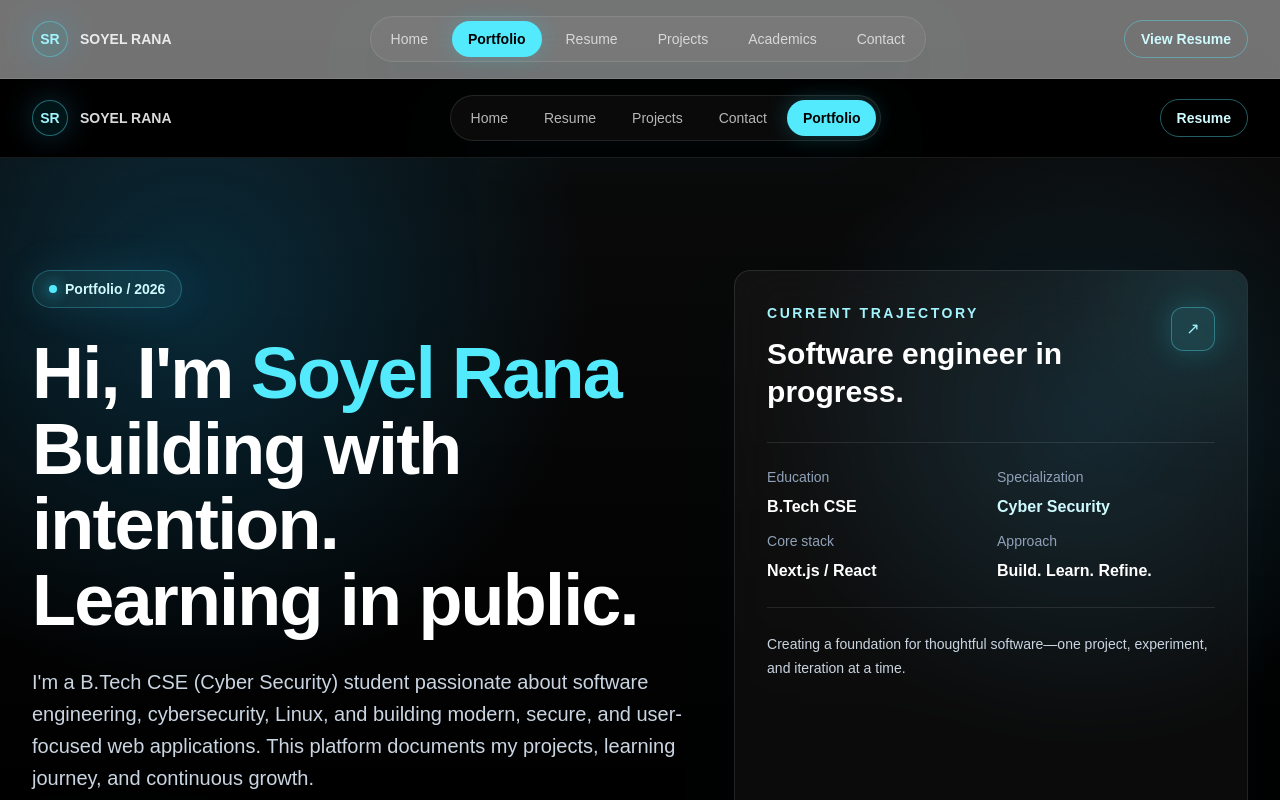
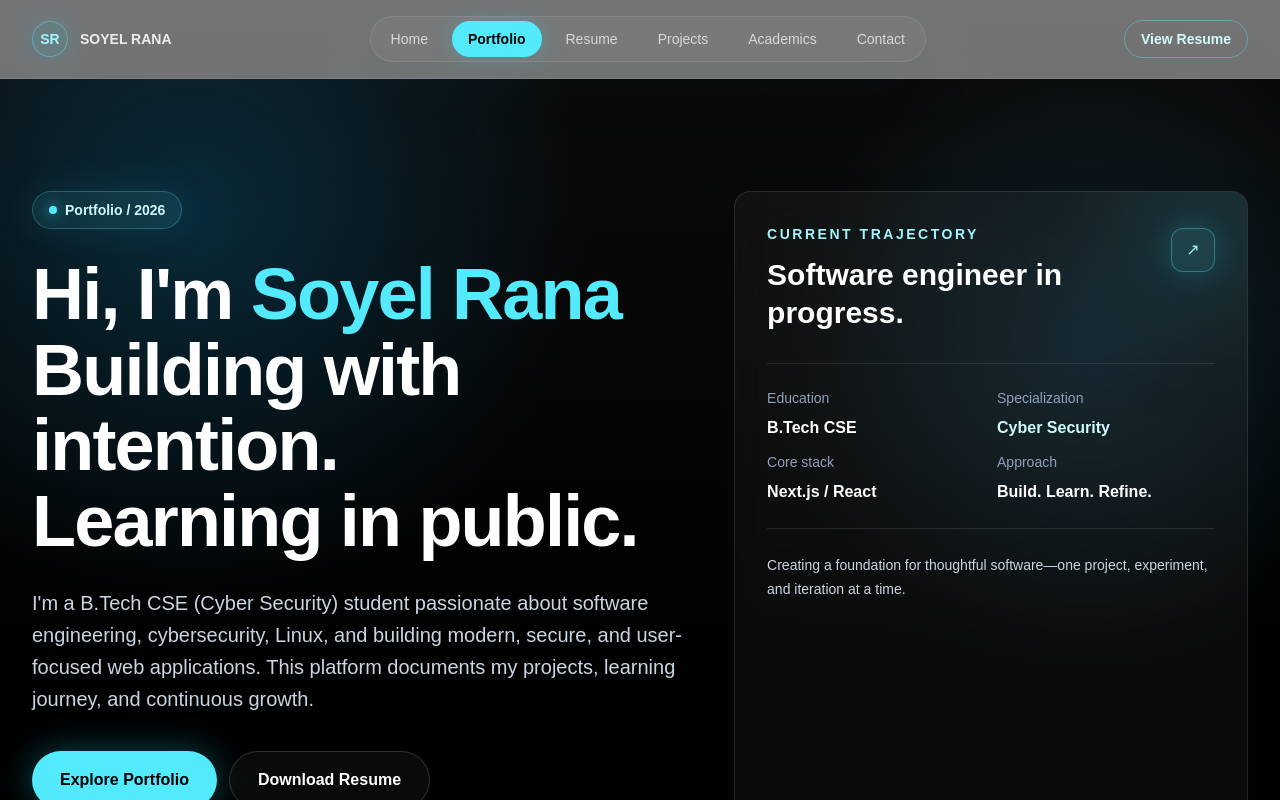
Before and after one commit to soyelrana-cse/soyel-rana-website, a Next.js app: page /portfolio in a window 1280 px wide. Shown: the top 800 px of the page. Built offline with nearby package versions, Linux system fonts and the light colour scheme.

Commit message:
Refactor shared layout and navigation architecture

```diff
--- a/app/portfolio/page.tsx
+++ b/app/portfolio/page.tsx
@@ -1,18 +1,11 @@
 import type { Metadata } from "next";
-import Link from "next/link";
+
 
 export const metadata: Metadata = {
   title: "Portfolio | Soyel Rana",
   description:
     "Portfolio of Soyel Rana, a B.Tech CSE (Cyber Security) student building secure, polished digital experiences.",
 };
-
-const navItems = [
-  { label: "Home", href: "/" },
-  { label: "Resume", href: "/resume" },
-  { label: "Projects", href: "/projects" },
-  { label: "Contact", href: "/contact" },
-];
 
 const technicalSkills = [
   {
@@ -86,63 +79,7 @@ const GlassCard = ({
 export default function PortfolioPage() {
   return (
     <main className="min-h-screen overflow-hidden bg-black text-white selection:bg-cyan-300 selection:text-black">
-      <nav
-        aria-label="Primary navigation"
-        className="sticky top-0 z-50 border-b border-white/10 bg-black/55 backdrop-blur-2xl"
-      >
-        <div className="mx-auto flex max-w-7xl items-center justify-between gap-4 px-6 py-4 lg:px-8">
-          <Link
-            href="/"
-            className="group inline-flex shrink-0 items-center gap-3 rounded-full focus:outline-none focus:ring-2 focus:ring-cyan-300 focus:ring-offset-2 focus:ring-offset-black"
-            aria-label="Soyel Rana home"
-          >
-            <span className="flex h-9 w-9 items-center justify-center rounded-full border border-cyan-300/40 bg-cyan-400/10 text-sm font-bold text-cyan-200 shadow-[0_0_30px_rgba(56,189,248,0.25)] transition duration-300 group-hover:border-cyan-200 group-hover:bg-cyan-300/20">
-              SR
-            </span>
-            <span className="hidden text-sm font-semibold uppercase text-white/85 sm:inline">
-              Soyel Rana
-            </span>
-          </Link>
 
-          <div className="hidden items-center gap-1 rounded-full border border-white/10 bg-white/[0.04] p-1 text-sm text-white/70 shadow-2xl shadow-cyan-500/5 lg:flex">
-            {navItems.map((item) => (
-              <Link
-                key={item.href}
-                href={item.href}
-                className="rounded-full px-4 py-2 transition duration-300 hover:bg-cyan-300/10 hover:text-cyan-200 focus:outline-none focus:ring-2 focus:ring-cyan-300"
-              >
-                {item.label}
-              </Link>
-            ))}
-            <span className="rounded-full bg-cyan-300 px-4 py-2 font-semibold text-black shadow-[0_0_22px_rgba(34,211,238,0.25)]">
-              Portfolio
-            </span>
-          </div>
-
-          <a
-            href="/resume.pdf"
-            download
-            className="rounded-full border border-cyan-300/40 px-4 py-2 text-sm font-semibold text-cyan-100 transition duration-300 hover:-translate-y-0.5 hover:border-cyan-200 hover:bg-cyan-300/10 hover:shadow-[0_0_30px_rgba(56,189,248,0.25)] focus:outline-none focus:ring-2 focus:ring-cyan-300 focus:ring-offset-2 focus:ring-offset-black"
-          >
-            Resume
-          </a>
-        </div>
-
-        <div className="mx-auto flex max-w-7xl gap-2 overflow-x-auto px-6 pb-4 text-sm text-white/70 lg:hidden">
-          {navItems.map((item) => (
-            <Link
-              key={item.href}
-              href={item.href}
-              className="whitespace-nowrap rounded-full border border-white/10 bg-white/[0.04] px-3 py-2 transition duration-300 hover:border-cyan-300/50 hover:text-cyan-200 focus:outline-none focus:ring-2 focus:ring-cyan-300"
-            >
-              {item.label}
-            </Link>
-          ))}
-          <span className="whitespace-nowrap rounded-full bg-cyan-300 px-3 py-2 font-semibold text-black">
-            Portfolio
-          </span>
-        </div>
-      </nav>
 
       <section className="relative isolate border-b border-white/10">
         <div
@@ -369,13 +306,7 @@ export default function PortfolioPage() {
         </div>
       </section>
 
-      <footer className="border-t border-white/10 py-8 text-center text-slate-400">
-  <p>© 2026 Soyel Rana</p>
 
-  <p className="mt-2 text-sm">
-    Built with Next.js • Tailwind CSS • Vercel
-  </p>
-</footer>
 
     </main>
   );
```
